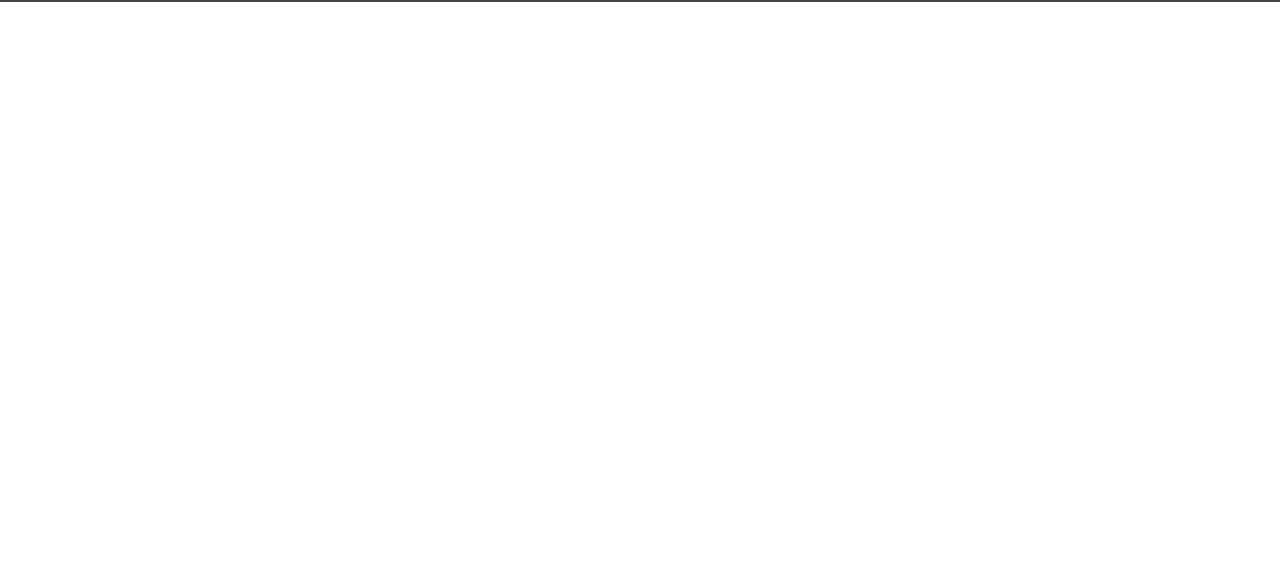
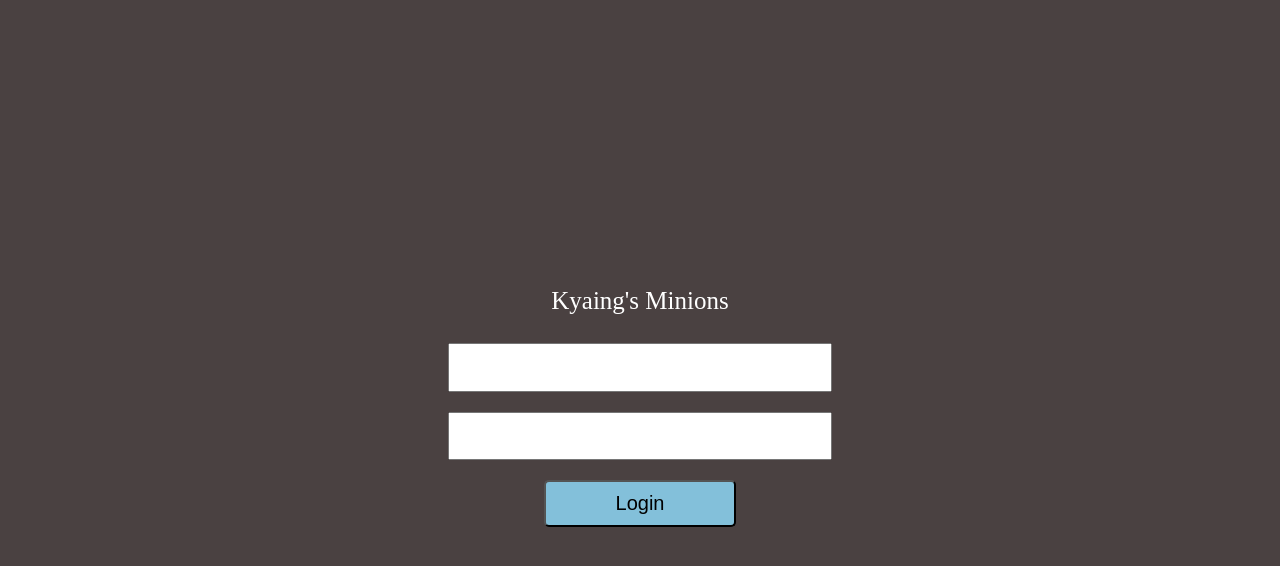
Before and after one commit to kyaing-thiha/Messaging-App, a React (Create React App) app in the folder client/: page / in a window 1280 px wide. Shown: the top 566 px of the page. Built offline with nearby package versions, Linux system fonts and the light colour scheme.

Commit message:
Implemented socket on client side and debug socket on serverside

```diff
--- a/client/src/App.js
+++ b/client/src/App.js
@@ -1,35 +1,19 @@
-import React from 'react';
+import React, { useState } from 'react';
 import "./App.css";
-import {
-  BrowserRouter as Router,
-  Switch,
-  Route
-} from "react-router-dom";
 
 import ChatPage from "./page/ChatPage";
 import LoginPage from "./page/LoginPage";
 
-//TODO: retrieve token from server
-const App = () => (
-  <Router>
-    <Switch>
-      <Route path="/Login">
-        <LoginPage path="Login"/>
-      </Route>
-
-      <Route path="/Chat">
-        <ChatPage path="Chat"
-          token= "eyJhbGciOiJIUzI1NiIsInR5cCI6IkpXVCJ9.eyJfaWQiOiI1ZTdhZjJjMmNjOTVkNTAyNTdlZmRjOWMiLCJuYW1lIjoibWluaW9uMSIsImlhdCI6MTU4NTI3MzY4OSwiZXhwIjoxNTg1Mjc3Mjg5fQ.e23KZy_tKNjP97yyB9Ig5_uyrdo-1Cmlp--Ev8GDHFw"
-        />
-      </Route>
-
-    </Switch>
-  </Router>
-
-    // <LoginPage path="Login"/>
-    // <ChatPage path="Chat"
-    //   token= "eyJhbGciOiJIUzI1NiIsInR5cCI6IkpXVCJ9.eyJfaWQiOiI1ZTdhZjJjMmNjOTVkNTAyNTdlZmRjOWMiLCJuYW1lIjoibWluaW9uMSIsImlhdCI6MTU4NTI3MzY4OSwiZXhwIjoxNTg1Mjc3Mjg5fQ.e23KZy_tKNjP97yyB9Ig5_uyrdo-1Cmlp--Ev8GDHFw"
-    // />
-)
+const App = () => {
+  const [token, setToken] = useState(null);
+  return(
+    token ?
+      (<ChatPage path="Chat"
+        {...token}
+        resetToken={()=>setToken(null)}
+      />) :
+      (<LoginPage setToken={setToken} />)
+  )
+}
 
 export default App;
--- a/client/src/components/MessageScreen.js
+++ b/client/src/components/MessageScreen.js
@@ -34,8 +34,10 @@
         clientSocket.on("connect", ()=>{
             console.log("sockets connected");
         });
-        clientSocket.on("newMessage", (message)=>{
-            console.log(message);
+        clientSocket.on("newMessage", (newMessage)=>{
+            this.setState({
+                messages: [...this.state.messages, newMessage]
+            })
         })
     }
 
--- a/client/src/page/ChatPage.js
+++ b/client/src/page/ChatPage.js
@@ -1,7 +1,6 @@
 import React, { Component } from 'react';
 import "./ChatPage.css";
 import PropTypes from "prop-types";
-import { Redirect } from "react-router-dom";
 
 import ToolBar from "../components/ChatToolBar"
 import SideBar from "../components/ChatSideBar"
@@ -31,7 +30,7 @@
       this.setState({user});
     }
     catch(error){
-      this.setState({user: null})
+      this.props.resetToken();
     }
   }
 
@@ -42,7 +41,7 @@
   render(){
     const { user } = this.state;
 
-    return ( user?
+    return ( user ?
       (<div className="chat-screen-container">
         <ToolBar profilePic={this.state.user.profilePic}/>
         <div className="chat-main-body-container">
@@ -56,7 +55,7 @@
             token={this.props.token}
           />
         </div>
-      </div>):(<Redirect to="/Login"/>)
+      </div>):(<div>Failed to fetch data</div>)
     );
   }
 }
--- a/client/src/page/LoginPage.js
+++ b/client/src/page/LoginPage.js
@@ -1,7 +1,27 @@
-import React from "react";
+import React, {useState} from "react";
 import "./LoginPage.css"
+import {postURL} from "../utils"
 
-const Login = () => (
+const Login = (props) => {
+    const [userName, setUserName] = useState("");
+    const [password, setPassword] = useState("");
+
+    const handleLogin = async () =>{
+        try{
+            const url = "http://localhost:8080/minions/signIn";
+            const options = {
+                name: userName,
+                password
+            }
+            const token = await postURL(url, options);
+            props.setToken(token)
+        }
+        catch(error){
+            //TODO: to display error message for failing to retrieve data
+        }
+    }
+
+    return (
         <div className="login-page">
             <div className="login-container">
                 <div className="logo">
@@ -10,18 +30,27 @@
                 <div className="input-container">
                     <input
                         className="user-input"
-                    type="text"/>
+                        type="text"
+                        value={userName}
+                        onChange={(e)=>{setUserName(e.target.value)}}
+                    />
                 </div>
                 <div className="input-container">
                     <input
                         className="user-input"
-                    type="password" />
+                        type="password"
+                        value={password}
+                        onChange={(e)=>{setPassword(e.target.value)}}
+                    />
                 </div>
-            <button className="login-button-container">
+                <button
+                    className="login-button-container"
+                    onClick={handleLogin}>
                         Login
                 </button>
             </div>
         </div>
     )
+}
 
 export default Login;
```
Also changed, not shown: 2 other files (tests, documents, lock files or other folders). Lines whose indentation alone changed are shown as unchanged.
